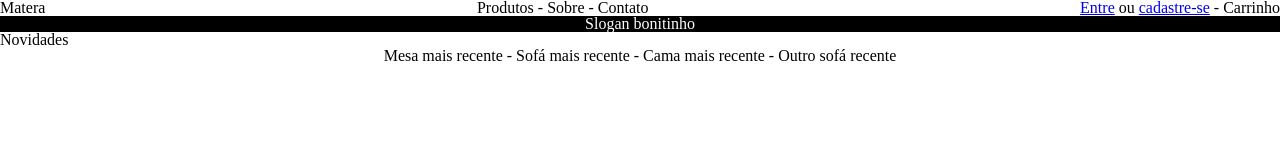
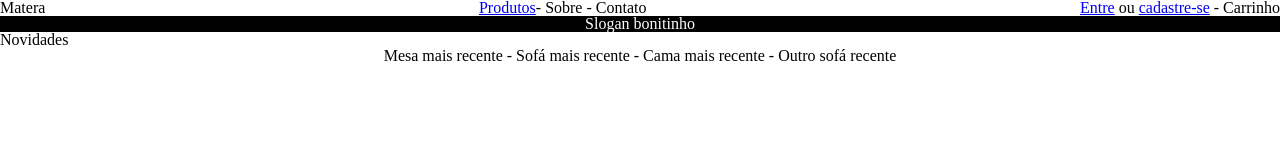
Before and after one commit to lcfernandez/driven-projeto15-matera-front, a React (Create React App) app: page / in a window 1280 px wide. Shown: the top 160 px of the page. Built offline with nearby package versions, Linux system fonts and the light colour scheme.

Commit message:
feat: integrate products page redirection in header

```diff
--- a/src/components/Header.js
+++ b/src/components/Header.js
@@ -26,7 +26,9 @@ export default function Header() {
             </div>
 
             <div>
-                Produtos
+                <Link to="/produtos">
+                    Produtos
+                </Link>
 
                 -
 
```
